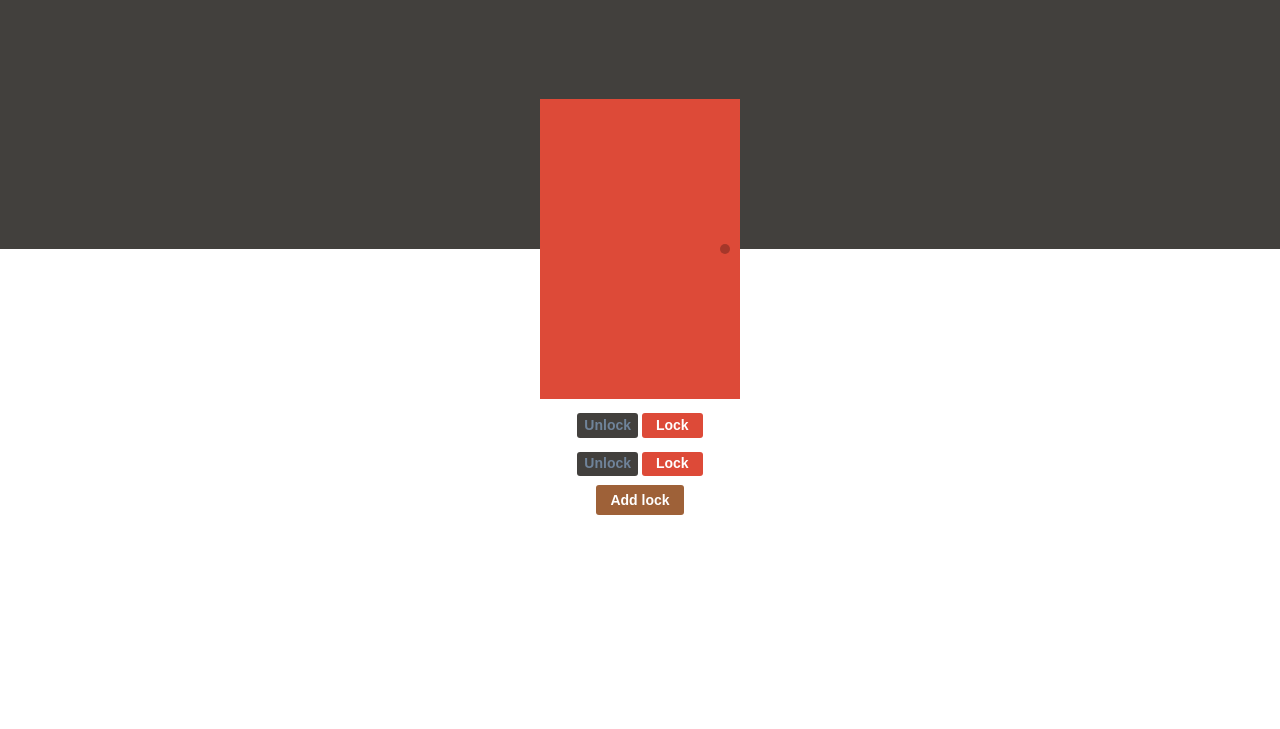
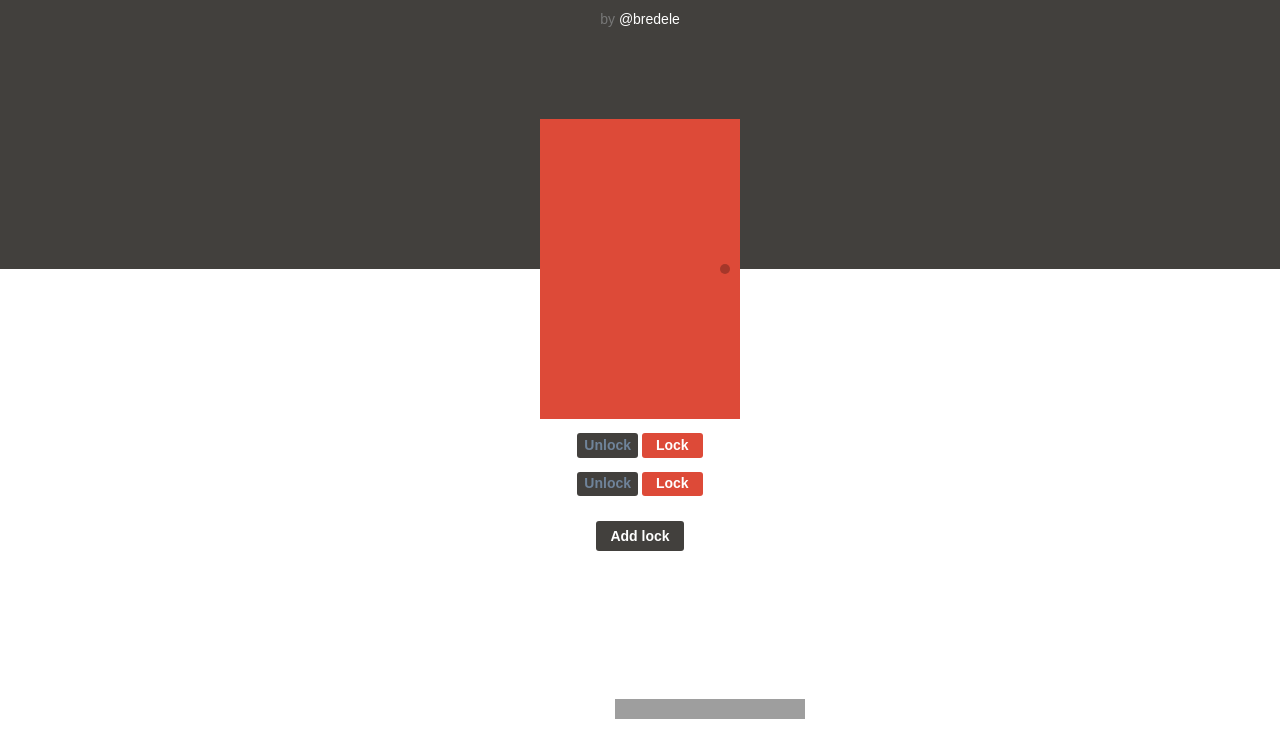
Before and after one commit to bredele/doors, a plain HTML site: page index.html in a window 1280 px wide. Shown: the part 71-800 px from the top of the page. Drawn offline with Linux system fonts and the light colour scheme; grey boxes are pictures that could not be loaded.

Commit message:
new version

```diff
--- a/index.html
+++ b/index.html
@@ -11,7 +11,11 @@
     <![endif]-->
   </head>
   <body>
-    <header class="header"></header>
+    <header class="header">
+      <h1 class="title">Door pattern</h1>
+      by <a href="http://github.com/bredele">@bredele</a>
+    </header>
+    <div class="content">
       <div class="door close"></div>
       <div class="locks-panel">
         <div class="locks" data-list="each:" data-event="delegate:.switch,click,toggle">
@@ -25,6 +29,14 @@
         </div>
         <span class="btn" data-event="on:click,add">Add lock</span>
       </div>
+    </div>
+    <footer class="footer">
+      <a href="https://twitter.com/bredeleca" class="twitter-follow-button" data-show-count="false">Follow @bredeleca</a>
+      <iframe src="http://ghbtns.com/github-btn.html?user=bredele&repo=doors&type=watch&count=true"
+  allowtransparency="true" frameborder="0" scrolling="0" width="95px" height="20"></iframe>
+    <iframe src="http://ghbtns.com/github-btn.html?user=bredele&repo=doors&type=fork&count=true" allowtransparency="true" frameborder="0" scrolling="0" width="95px" height="20px"></iframe>
+    </footer>
+    <script>!function(d,s,id){var js,fjs=d.getElementsByTagName(s)[0],p=/^http:/.test(d.location)?'http':'https';if(!d.getElementById(id)){js=d.createElement(s);js.id=id;js.src=p+'://platform.twitter.com/widgets.js';fjs.parentNode.insertBefore(js,fjs);}}(document, 'script', 'twitter-wjs');</script>
     <script src="./build/build.js"></script>
     <script>
     require('demo');
--- a/stylesheets/styles.css
+++ b/stylesheets/styles.css
@@ -19,6 +19,7 @@ body {
   font-size: 1.4em /* equiv 14px */;
   line-height: 1.5;
   height: 100%;
+  display: table;
 }
 
 * {
@@ -34,11 +35,32 @@ ul {
 
 a {
   text-decoration: none;
+    color: white;
 }
 
 .header {
   background: #42403D;
-  height: 40%;
+  height: 340px;
+  display:table-row;
+  text-align: center;
+}
+
+.content {
+  display:table-row;
+}
+.footer {
+  display : table-row;
+  height: 30px;
+  width: 100%;
+  text-align: center;
+}
+
+.title {
+  color:white;
+}
+
+.twitter-follow-button {
+  margin-right: 20px;
 }
 
 .door, .locks-panel {
@@ -48,16 +70,23 @@ a {
 }
 
 
+.locks {
+  margin-bottom: 30px;
+}
+
 .door {
   background: #7eab55;
   margin:auto;
   width: 200px;
   height: 300px;
   cursor: pointer;
+/*  -webkit-transform-origin: left;*/
 }
 
 .door.close {
   background: #dd4a38;
+/*  -webkit-transform: rotateY(-90deg);
+  transition: -webkit-transform .5s linear*/
 }
 
 .door:after {
@@ -98,7 +127,7 @@ input[type="radio"]:checked + .off {
 }
 
 .btn {
-  background-color: #9E6138;
+  background-color:#42403D;
   border-radius: 3px;
   border:0;
   padding:.5em 1em;
```
Lines whose indentation alone changed are shown as unchanged.
